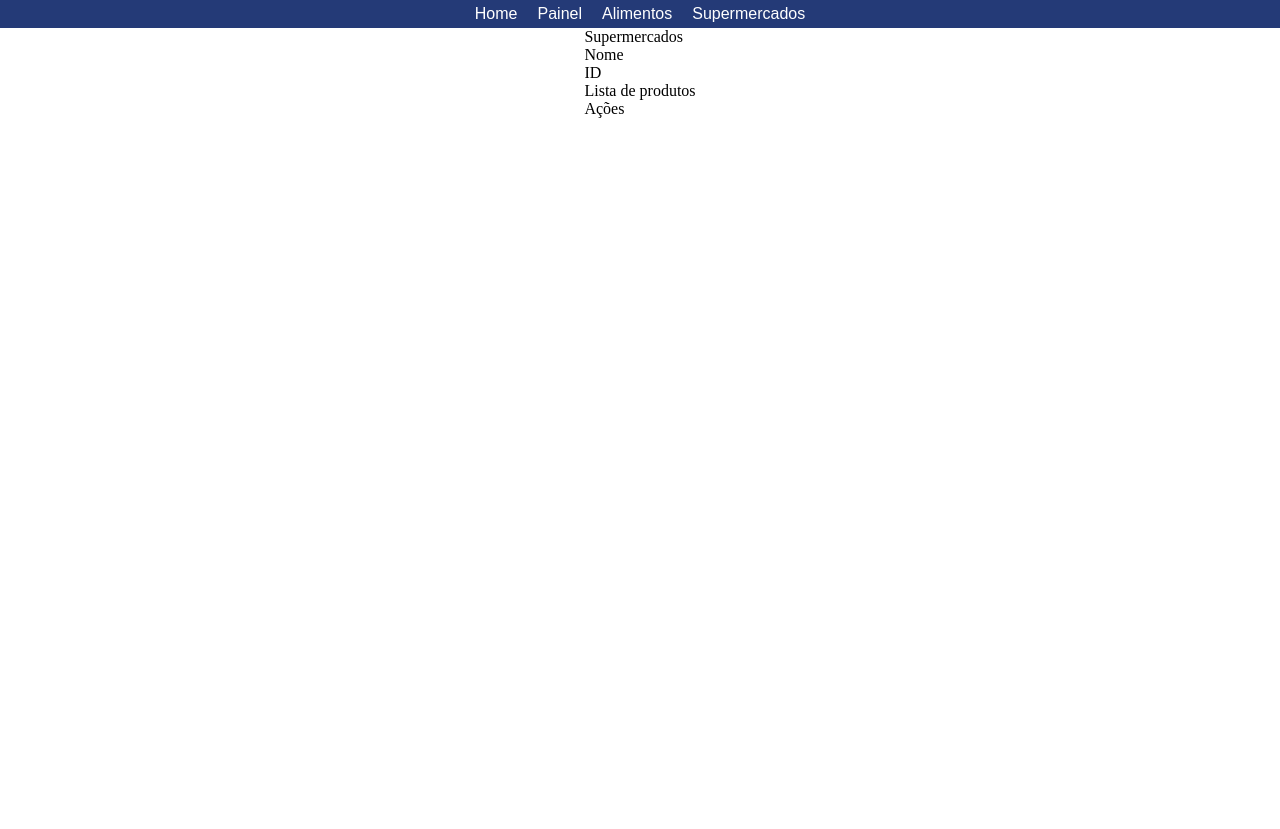
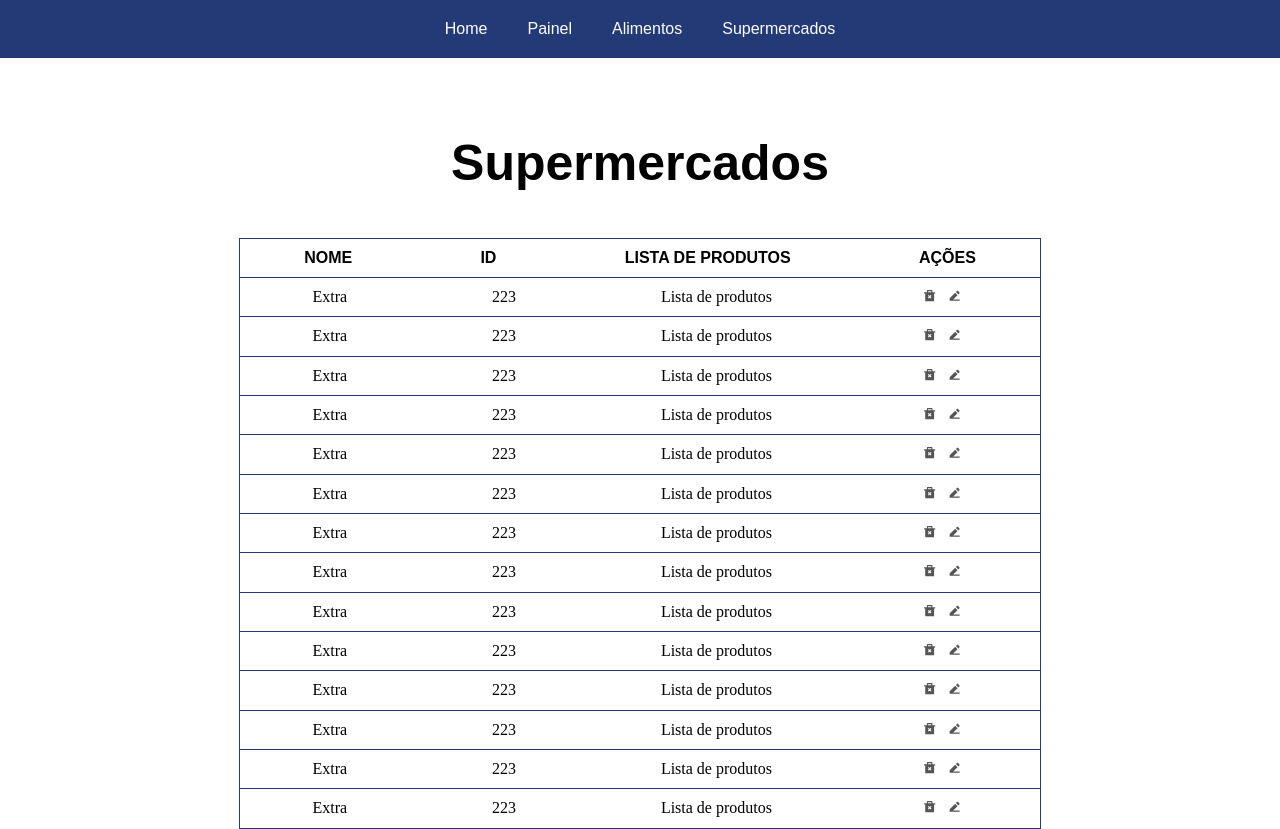
Before and after one commit to ZenGroup-FIAP/global-impact, a React (Create React App) app: page /painel in a window 1280 px wide. Before the commit the page ends 800 px from the top, so only its background shows below. Built offline with nearby package versions, Linux system fonts and the light colour scheme.

Commit message:
finalização tabelas

```diff
--- a/src/components/painel/Painel.jsx
+++ b/src/components/painel/Painel.jsx
@@ -1,4 +1,6 @@
 import React from 'react'
+import { Titulo, FlexBoxListagem, FlexBoxListagemItemTitulo, FlexBoxListagemItem, FlexBoxListagemLast, AcoesBtn } from '../../styled'
+import { RiDeleteBin2Fill, RiEdit2Fill } from "react-icons/ri"
 
 export default function Painel() {
 
@@ -6,13 +8,143 @@ export default function Painel() {
     return (
         <>
             <section className="tabela">
-                <h3>Supermercados</h3>
-                <ul className="colunas">
-                    <li>Nome</li>
-                    <li>ID</li>
-                    <li>Lista de produtos</li>
-                    <li>Ações</li>
-                </ul>
+                <Titulo>Supermercados</Titulo>
+                <FlexBoxListagem className="colunas">
+                    <FlexBoxListagemItemTitulo>Nome</FlexBoxListagemItemTitulo>
+                    <FlexBoxListagemItemTitulo>ID</FlexBoxListagemItemTitulo>
+                    <FlexBoxListagemItemTitulo>Lista de produtos</FlexBoxListagemItemTitulo>
+                    <FlexBoxListagemItemTitulo>Ações</FlexBoxListagemItemTitulo>
+                </FlexBoxListagem>
+
+                <FlexBoxListagem className="valores">
+                    <FlexBoxListagemItem>Extra</FlexBoxListagemItem>
+                    <FlexBoxListagemItem>223</FlexBoxListagemItem>
+                    <FlexBoxListagemItem>Lista de produtos</FlexBoxListagemItem>
+                    <FlexBoxListagemItem>
+                        <AcoesBtn className="AcoesBtn"><RiDeleteBin2Fill /></AcoesBtn>
+                        <AcoesBtn className="AcoesBtn"><RiEdit2Fill /></AcoesBtn>
+                    </FlexBoxListagemItem>
+                </FlexBoxListagem>
+                <FlexBoxListagem className="valores">
+                    <FlexBoxListagemItem>Extra</FlexBoxListagemItem>
+                    <FlexBoxListagemItem>223</FlexBoxListagemItem>
+                    <FlexBoxListagemItem>Lista de produtos</FlexBoxListagemItem>
+                    <FlexBoxListagemItem>
+                        <AcoesBtn className="AcoesBtn"><RiDeleteBin2Fill /></AcoesBtn>
+                        <AcoesBtn className="AcoesBtn"><RiEdit2Fill /></AcoesBtn>
+                    </FlexBoxListagemItem>
+                </FlexBoxListagem>
+                <FlexBoxListagem className="valores">
+                    <FlexBoxListagemItem>Extra</FlexBoxListagemItem>
+                    <FlexBoxListagemItem>223</FlexBoxListagemItem>
+                    <FlexBoxListagemItem>Lista de produtos</FlexBoxListagemItem>
+                    <FlexBoxListagemItem>
+                        <AcoesBtn className="AcoesBtn"><RiDeleteBin2Fill /></AcoesBtn>
+                        <AcoesBtn className="AcoesBtn"><RiEdit2Fill /></AcoesBtn>
+                    </FlexBoxListagemItem>
+                </FlexBoxListagem>
+                <FlexBoxListagem className="valores">
+                    <FlexBoxListagemItem>Extra</FlexBoxListagemItem>
+                    <FlexBoxListagemItem>223</FlexBoxListagemItem>
+                    <FlexBoxListagemItem>Lista de produtos</FlexBoxListagemItem>
+                    <FlexBoxListagemItem>
+                        <AcoesBtn className="AcoesBtn"><RiDeleteBin2Fill /></AcoesBtn>
+                        <AcoesBtn className="AcoesBtn"><RiEdit2Fill /></AcoesBtn>
+                    </FlexBoxListagemItem>
+                </FlexBoxListagem>
+                <FlexBoxListagem className="valores">
+                    <FlexBoxListagemItem>Extra</FlexBoxListagemItem>
+                    <FlexBoxListagemItem>223</FlexBoxListagemItem>
+                    <FlexBoxListagemItem>Lista de produtos</FlexBoxListagemItem>
+                    <FlexBoxListagemItem>
+                        <AcoesBtn className="AcoesBtn"><RiDeleteBin2Fill /></AcoesBtn>
+                        <AcoesBtn className="AcoesBtn"><RiEdit2Fill /></AcoesBtn>
+                    </FlexBoxListagemItem>
+                </FlexBoxListagem>
+                <FlexBoxListagem className="valores">
+                    <FlexBoxListagemItem>Extra</FlexBoxListagemItem>
+                    <FlexBoxListagemItem>223</FlexBoxListagemItem>
+                    <FlexBoxListagemItem>Lista de produtos</FlexBoxListagemItem>
+                    <FlexBoxListagemItem>
+                        <AcoesBtn className="AcoesBtn"><RiDeleteBin2Fill /></AcoesBtn>
+                        <AcoesBtn className="AcoesBtn"><RiEdit2Fill /></AcoesBtn>
+                    </FlexBoxListagemItem>
+                </FlexBoxListagem>
+                <FlexBoxListagem className="valores">
+                    <FlexBoxListagemItem>Extra</FlexBoxListagemItem>
+                    <FlexBoxListagemItem>223</FlexBoxListagemItem>
+                    <FlexBoxListagemItem>Lista de produtos</FlexBoxListagemItem>
+                    <FlexBoxListagemItem>
+                        <AcoesBtn className="AcoesBtn"><RiDeleteBin2Fill /></AcoesBtn>
+                        <AcoesBtn className="AcoesBtn"><RiEdit2Fill /></AcoesBtn>
+                    </FlexBoxListagemItem>
+                </FlexBoxListagem>
+                <FlexBoxListagem className="valores">
+                    <FlexBoxListagemItem>Extra</FlexBoxListagemItem>
+                    <FlexBoxListagemItem>223</FlexBoxListagemItem>
+                    <FlexBoxListagemItem>Lista de produtos</FlexBoxListagemItem>
+                    <FlexBoxListagemItem>
+                        <AcoesBtn className="AcoesBtn"><RiDeleteBin2Fill /></AcoesBtn>
+                        <AcoesBtn className="AcoesBtn"><RiEdit2Fill /></AcoesBtn>
+                    </FlexBoxListagemItem>
+                </FlexBoxListagem>
+                <FlexBoxListagem className="valores">
+                    <FlexBoxListagemItem>Extra</FlexBoxListagemItem>
+                    <FlexBoxListagemItem>223</FlexBoxListagemItem>
+                    <FlexBoxListagemItem>Lista de produtos</FlexBoxListagemItem>
+                    <FlexBoxListagemItem>
+                        <AcoesBtn className="AcoesBtn"><RiDeleteBin2Fill /></AcoesBtn>
+                        <AcoesBtn className="AcoesBtn"><RiEdit2Fill /></AcoesBtn>
+                    </FlexBoxListagemItem>
+                </FlexBoxListagem>
+                <FlexBoxListagem className="valores">
+                    <FlexBoxListagemItem>Extra</FlexBoxListagemItem>
+                    <FlexBoxListagemItem>223</FlexBoxListagemItem>
+                    <FlexBoxListagemItem>Lista de produtos</FlexBoxListagemItem>
+                    <FlexBoxListagemItem>
+                        <AcoesBtn className="AcoesBtn"><RiDeleteBin2Fill /></AcoesBtn>
+                        <AcoesBtn className="AcoesBtn"><RiEdit2Fill /></AcoesBtn>
+                    </FlexBoxListagemItem>
+                </FlexBoxListagem>
+                <FlexBoxListagem className="valores">
+                    <FlexBoxListagemItem>Extra</FlexBoxListagemItem>
+                    <FlexBoxListagemItem>223</FlexBoxListagemItem>
+                    <FlexBoxListagemItem>Lista de produtos</FlexBoxListagemItem>
+                    <FlexBoxListagemItem>
+                        <AcoesBtn className="AcoesBtn"><RiDeleteBin2Fill /></AcoesBtn>
+                        <AcoesBtn className="AcoesBtn"><RiEdit2Fill /></AcoesBtn>
+                    </FlexBoxListagemItem>
+                </FlexBoxListagem>
+                <FlexBoxListagem className="valores">
+                    <FlexBoxListagemItem>Extra</FlexBoxListagemItem>
+                    <FlexBoxListagemItem>223</FlexBoxListagemItem>
+                    <FlexBoxListagemItem>Lista de produtos</FlexBoxListagemItem>
+                    <FlexBoxListagemItem>
+                        <AcoesBtn className="AcoesBtn"><RiDeleteBin2Fill /></AcoesBtn>
+                        <AcoesBtn className="AcoesBtn"><RiEdit2Fill /></AcoesBtn>
+                    </FlexBoxListagemItem>
+                </FlexBoxListagem>
+                <FlexBoxListagem className="valores">
+                    <FlexBoxListagemItem>Extra</FlexBoxListagemItem>
+                    <FlexBoxListagemItem>223</FlexBoxListagemItem>
+                    <FlexBoxListagemItem>Lista de produtos</FlexBoxListagemItem>
+                    <FlexBoxListagemItem>
+                        <AcoesBtn className="AcoesBtn"><RiDeleteBin2Fill /></AcoesBtn>
+                        <AcoesBtn className="AcoesBtn"><RiEdit2Fill /></AcoesBtn>
+                    </FlexBoxListagemItem>
+                </FlexBoxListagem>
+                <FlexBoxListagemLast className="valores">
+                    <FlexBoxListagemItem>Extra</FlexBoxListagemItem>
+                    <FlexBoxListagemItem>223</FlexBoxListagemItem>
+                    <FlexBoxListagemItem>Lista de produtos</FlexBoxListagemItem>
+                    <FlexBoxListagemItem>
+                        <AcoesBtn className="AcoesBtn"><RiDeleteBin2Fill /></AcoesBtn>
+                        <AcoesBtn className="AcoesBtn"><RiEdit2Fill /></AcoesBtn>
+                    </FlexBoxListagemItem>
+                </FlexBoxListagemLast>
+
+            </section>
+            <section>
 
             </section>
         </>
--- a/src/styled.js
+++ b/src/styled.js
@@ -7,15 +7,17 @@ export const HeaderStyled = styled.header`
     display: flex;
     justify-content: space-around;
     align-items: center;
-    padding: 5px;
+    padding: 20px;
     font-weight: bold;
 
     a {
         color: #fff;
+        text-decoration: none;
     }
 
     ul li a:hover {
-        text-decoration: underline;
+        text-decoration: none;
+        font-weight: bold;
     }
 
     ul {
@@ -24,7 +26,7 @@ export const HeaderStyled = styled.header`
     }
 
     ul li {
-        margin: 0 10px;
+        margin: 0 20px;
     }
 
     button {
@@ -79,7 +81,7 @@ export const HeaderStyled = styled.header`
 
         .open ul li:hover {
             width: 100%;
-            background-color: #15B184;
+            background-color: #444;
         }
 
 
@@ -177,13 +179,15 @@ export const BtnAzul = styled.button`
     }
 `
 
-/* Form */
+/* Form Cadastro */
 
 export const Titulo = styled.h1`
     font-family: Arial, Helvetica, sans-serif;
     font-size: 50px;
     line-height: 70px;
-    margin-top: 70px;
+    margin: 70px auto 40px auto;
+    text-align: center;
+    font-weight: bold;
 `
 
 export const Form = styled.form`
@@ -214,7 +218,40 @@ export const Form = styled.form`
 
 /* Listagem */
 
-export const FlexBoxListagem = styled.div`
-    max-width: 1200px;
+export const FlexBoxListagem = styled.ul`
+    width: 800px;
     display: flex;
+    justify-content: space-around;
+    border: 1px solid #243A77;
+    border-bottom: none;
 `
+
+export const FlexBoxListagemLast = styled.ul`
+    width: 800px;
+    display: flex;
+    justify-content: space-around;
+    border: 1px solid #243A77;
+`
+
+export const FlexBoxListagemItemTitulo = styled.li`
+    font-weight: bold;
+    font-family: Arial, Helvetica, sans-serif;
+    font-size: 16px;
+    line-height: 18px;
+    padding: 10px;
+    text-transform: uppercase;
+`
+
+export const FlexBoxListagemItem = styled.li`
+    padding: 10px;
+
+    .AcoesBtn:hover {
+        color: black;
+    }
+`
+
+export const AcoesBtn = styled.button`
+    border: none;
+    background: none;
+    color: #555;
+`
```
